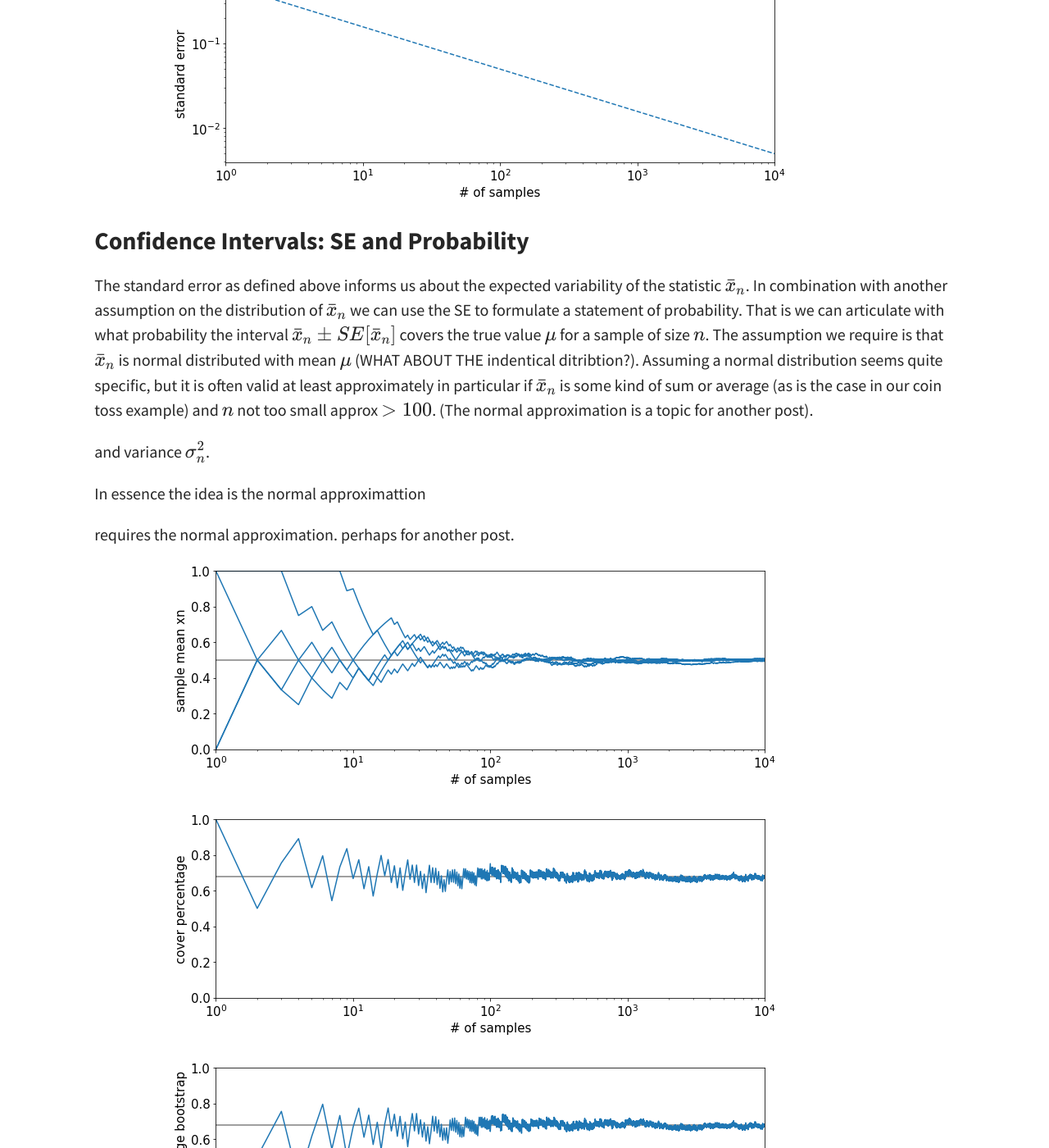
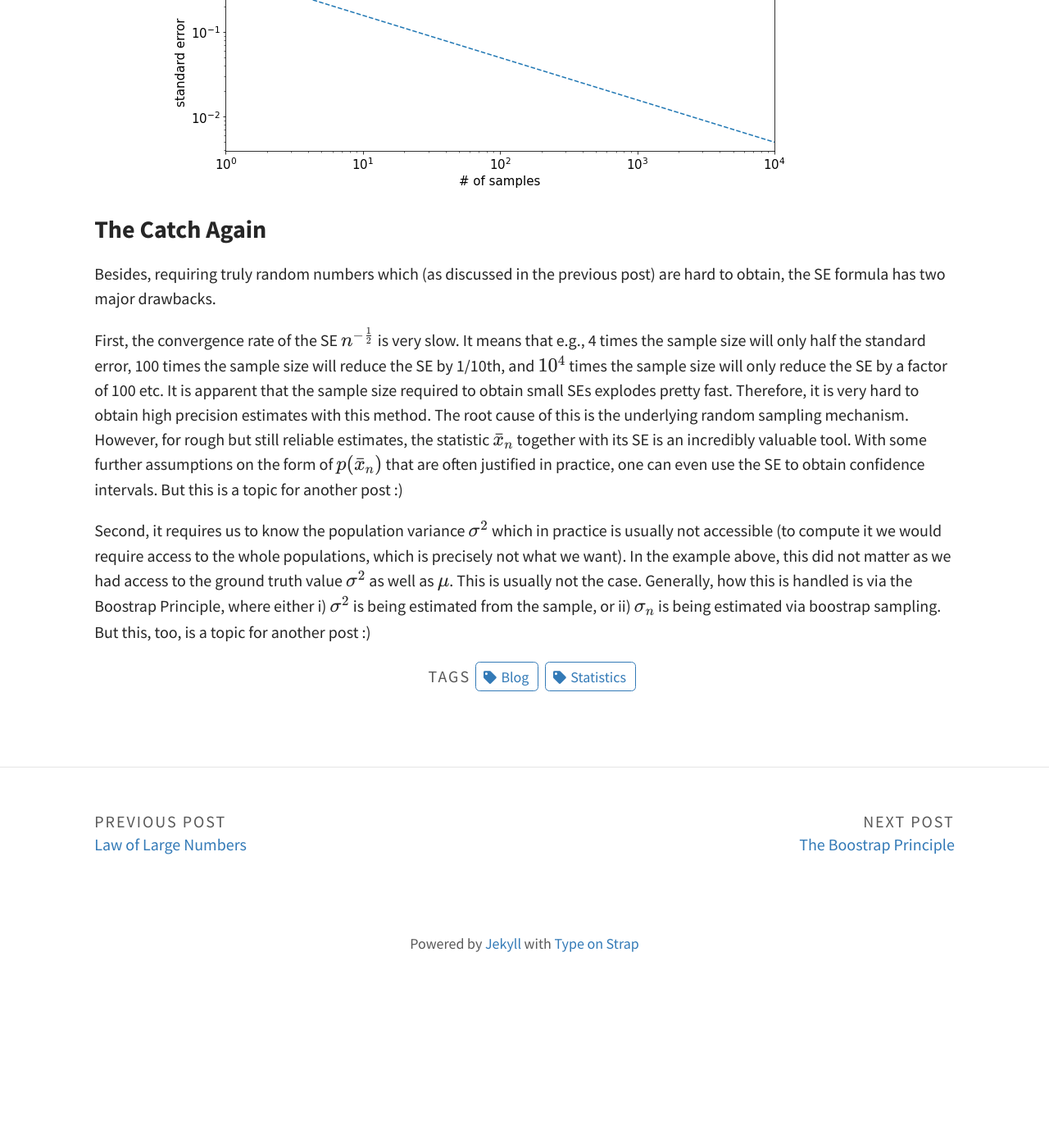
Before and after one commit to mmahsereci/webpage, a Jekyll site: the page built from _posts/2021-08-31-std.md, in a window 1280 px wide and 1400 px high, scrolled down 3980 px. Shown: the whole window at 82% size. Built offline with Jekyll 4.4.1, drawn with Linux system fonts in a browser that asks for light colours; after the commit the page ends 5182 px from its top, so only the background shows below that; some of the changed text lies outside the part shown.

Commit message:
adding news page and some changes in post

````diff
--- a/_config.yml
+++ b/_config.yml
@@ -1,5 +1,5 @@
 # SITE CONFIGURATION
-baseurl: "/Type-on-Strap"
+baseurl: ""
 url: "https://mmahsereci.github.io"
 
 # THEME-SPECIFIC CONFIGURATION
--- a/_posts/2021-08-31-std.md
+++ b/_posts/2021-08-31-std.md
@@ -37,31 +37,32 @@
 
 #### How wrong can it be? The most (?) important characteristic of the SE
 
-In addition to the squareroot law, we observe that the SE is independent of the population size;
-it only depends on the population variance $$\sigma^2$$ and the sample size $$n$$.
+In addition to the squareroot law, we observe that the SE is independent of the population size
+as it only depends on the population variance $$\sigma^2$$ and the sample size $$n$$.
 This is surprising but also very useful as it means that a low variability of the statistic
 $$\bar{x}_n$$ for a large population can be achieved with a similar sample size as for a small population.
 As example, let's consider two countries, one of them small, and one of them large in population, and
 (for the sake of argument) both currently having the same approval rate $$\mu$$ of their presidents
 (in this particular example, this implies same $$\sigma$$).
 The SE formula now states that in order to obtain the same expected precision on the statistic $$\bar{x}_n$$ representing
-the approval rate of each president, a survey in the large country requires the identical (small) sample size $$n$$
-as a survey in the small country.
-In other words, a survey simply needs to select a few hundred to a few thousand random voters to obtain
+the approval rate of each president, the survey conducted in the large country requires the identical (relatively small) sample size $$n$$
+as the survey conducted in the small country.
+In other words, each survey simply needs to select a few hundred to a few thousand random voters to obtain
 a statistic of good enough representative power, no matter the size of the country.
-There are of course practical limitations to consider (partially mentioned below),
+There are of course practical limitations to consider (some are briefly mentioned below),
 but this astonishing characteristic of the SE holds in theory and has proven successful in practice as well.
-Let's have a closer look at the formula, and introduce some notation.
+Let's have a closer look at the formula now, and introduce some notation.
 Then, we'll empirically observe the behavior of the SE on the example of coin tosses.
 
 
-### The Standard Error Formula
+#### The Standard Error Formula
 
 Let $$\zeta_1, \dots, \zeta_k$$ be uncorrelated (not necessarily independent or identically
 distributed) random variables, that is
 $$\operatorname{Cov}[\zeta_j, \zeta_l] = 0$$ if $$j\neq l$$ and $$j, l=1,\dots, l$$
 with corresponding variances $$\sigma^2_{\zeta_j}:=\operatorname{Var}[\zeta_j]$$, $$j=1,\dots, k$$.
-Then, Bienaym&eacute;'s formula states that the variance of the sum $$S_k^{\zeta} :=\sum_{j=1}^k \zeta_j$$ is equal to the
+Then, [Bienaym&eacute;'s formula](https://en.wikipedia.org/wiki/Variance#Sum_of_uncorrelated_variables_(Bienaym%C3%A9_formula))
+states that the variance of the sum $$S_k^{\zeta} :=\sum_{j=1}^k \zeta_j$$ is equal to the
 sum of the variances of the $$\zeta$$s, that is $$\operatorname{Var}[S_k^{\zeta}] = \sum_{j=1}^k \sigma^2_{\zeta_j}$$.
 
 In our examples, the single coin tosses $$x_i$$ comprising the sample are uncorrelated as they are independent, and,
@@ -103,17 +104,17 @@
 S = np.cumsum(samples)
 n =  np.arange(1, n_samples + 1)
 means = S / n
-standard_errors = np.sqrt(mu * (1-mu)) / np.sqrt(n)
+standard_errors = np.sqrt(mu * (1 - mu)) / np.sqrt(n)
 ```
 
-First we plot $$\bar{x}_n$$ only (blue solid). The horizontal gray line indicates the ground truth $$\mu=0.5$$.
+First we plot $$\bar{x}_n$$ versus the number of samples $$n$$ (blue solid). The horizontal gray line indicates the ground truth $$\mu=0.5$$.
 We observe that $$\bar{x}_n$$ approaches $$\mu$$ for larger $$n$$.
 The x-axis is in log-scale on all plots.
 
  ![png]({{ site.baseurl }}/img/2021-08-31-std/00.png)
 
 Now we plot both $$\bar{x}_n$$ (solid blue) and the interval $$\bar{x}_n\pm \frac{0.5}{\sqrt{n}}$$ (dashed blue).
-We observe that area between the dashed lines most of the time (for most $$n$$) but not every time
+We observe that the area between the dashed lines most of the time (for most $$n$$) but not every time
 encloses the true parameter $$\mu$$. We also observe that the interval shrinks the larger $$n$$ according to
 the squareroot law.
 
@@ -136,48 +137,28 @@
  ![png]({{ site.baseurl }}/img/2021-08-31-std/03a.png)
 
 
-### Confidence Intervals: SE and Probability
-
-The standard error as defined above informs us about the expected variability of the statistic $$\bar{x}_n$$.
-In combination with another assumption on the distribution of $$\bar{x}_n$$ we can use the SE to
-formulate a statement of probability. That is we can articulate with what probability the interval
-$$\bar{x}_n \pm SE[\bar{x}_n]$$ covers the true value $$\mu$$ for a sample of size $$n$$.
-The assumption we require is that $$\bar{x}_n$$ is normal distributed with mean $$\mu$$ (WHAT ABOUT THE indentical ditribtion?).
-Assuming a normal distribution seems quite specific, but it is often valid at least approximately in particular if
-$$\bar{x}_n$$ is some kind of sum or average (as is the case in our coin toss example) and $$n$$ not too small
-approx $$> 100$$. (The normal approximation is a topic for another post).
-
-and variance $$\sigma^2_n$$.
-
-In essence the idea is the normal approximattion
-
-requires the normal approximation. perhaps for another post.
-
- ![png]({{ site.baseurl }}/img/2021-08-31-std/01.png)
-
- ![png]({{ site.baseurl }}/img/2021-08-31-std/06.png)
-
- ![png]({{ site.baseurl }}/img/2021-08-31-std/07.png)
-
-There is more to confidence intervals, for example they can be defined for skewe distirubtions, too. but
-that is the topic of another blog post.
-
-
-### The Bootstrap Principle: Estimate the Unknown
-
-
- ![png]({{ site.baseurl }}/img/2021-08-31-std/04.png)
-
- ![png]({{ site.baseurl }}/img/2021-08-31-std/05.png)
-
- ![png]({{ site.baseurl }}/img/2021-08-31-std/05a.png)
-
-
-
 
 
 ### The Catch Again
-biases
-bootstraping
-convergence, high precision very diffucilt
-multi-modality
+
+Besides, requiring truly random numbers which (as discussed in the previous post) are hard to obtain, the SE
+formula has two major drawbacks.
+
+First, the convergence rate of the SE $$n^{-\frac{1}{2}}$$ is very slow. It means that e.g., 4 times the sample size
+will only half the standard error, 100 times the sample size will reduce the SE by 1/10th, and $$10^4$$ times the
+sample size will only reduce the SE by a factor of 100 etc.
+It is apparent that the sample size required to obtain small SEs explodes pretty fast.
+Therefore, it is very hard to obtain high precision estimates with
+this method. The root cause of this is the underlying random sampling mechanism.
+However, for rough but still reliable estimates, the statistic $$\bar{x}_n$$ together with its SE
+is an incredibly valuable tool. With some further assumptions on the form of $$p(\bar{x}_n)$$ that are
+often justified in practice, one can even use the SE to obtain confidence intervals.
+But this is a topic for another post :)
+
+Second, it requires us to know the population variance $$\sigma^2$$ which in practice is
+usually not accessible (to compute it we would require access to the whole populations, which is precisely not what we want).
+In the example above, this did not matter as we had access to the ground truth value $$\sigma^2$$ as well as $$\mu$$.
+This is usually not the case.
+Generally, how this is handled is via the Boostrap Principle, where either i) $$\sigma^2$$ is being estimated
+from the sample, or ii) $$\sigma_n$$ is being estimated via boostrap sampling.
+But this, too, is a topic for another post :)
````
Also changed, not shown: _posts/2021-09-01-bootstrap-principle.md (added, +23 -0 lines), _posts/2021-09-01-confidence-intervals.md (added, +39 -0 lines), pages/about.md (+4 -2 lines), pages/news.md (added, +42 -0 lines), assets/img/news/arecibo.jpg (added), img/2021-08-31-std/thumbnail.png, 1 other file.
